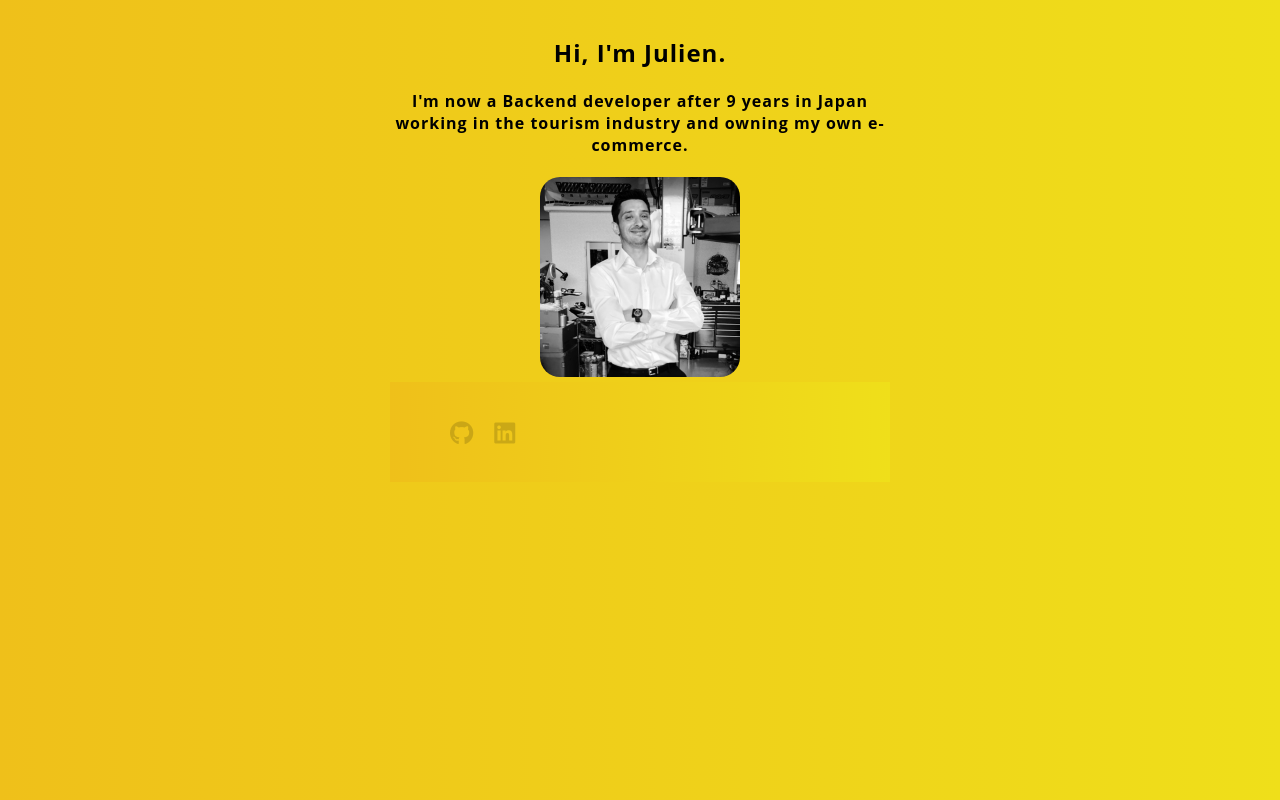
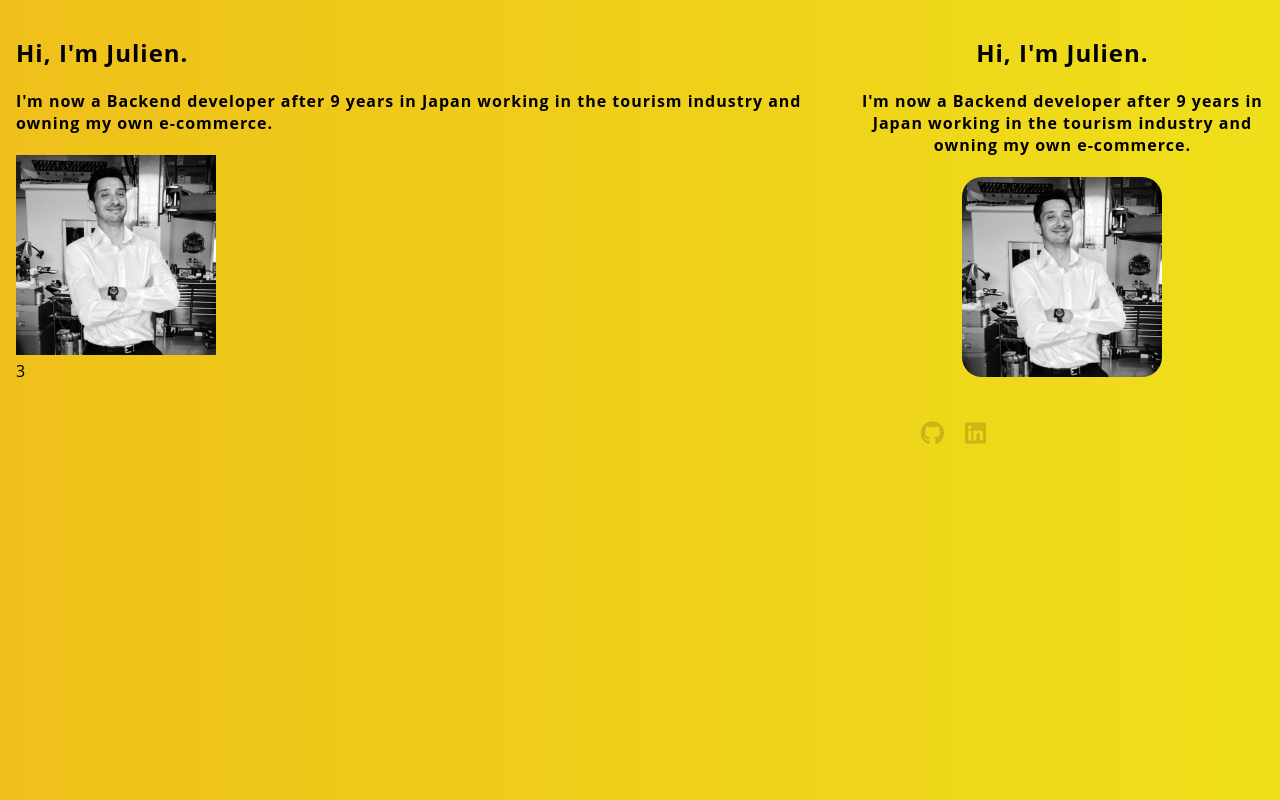
Before and after one commit to JulianThe0ne/profile, a plain HTML site: page index.html in a window 1280 px wide. Drawn offline with Linux system fonts and the light colour scheme.

Commit message:
flex-container

```diff
--- a/index.html
+++ b/index.html
@@ -8,6 +8,15 @@
     <meta name="viewport" content="width=device-width, initial-scale=1">
   </head>
   <body>
+    <div class="flex-container">
+      <div class="header">
+        <h2>Hi, I'm Julien.</h2>
+        <h4>I'm now a Backend developer after 9 years in Japan working in the tourism industry and owning my own e-commerce.</h4>
+      <div>
+        <img src="images/1662983371648.jpeg" width = "200px" alt="A picture of Julien standing in black & white">
+      </div>
+      <div>3</div>
+    </div>
     <div class="container">
       <div class="header">
         <h2>Hi, I'm Julien.</h2>
--- a/style.css
+++ b/style.css
@@ -43,6 +43,11 @@ a {
   .header > img {
     border-radius: 20px;
   }
+
+  .flex-container {
+    display: flex;
+    justify-content: center;
+  }
   /* or */
   /* .card {
     background: white;
@@ -54,7 +59,7 @@ a {
   } */
   .footer {
     /* background: #F4F4F4; */
-    background: linear-gradient(90deg, rgb(239, 192, 26) 0%, rgb(239, 223, 26) 100%);
+    /* background: linear-gradient(90deg, rgb(239, 192, 26) 0%, rgb(239, 223, 26) 100%); */
     display: flex;
     align-items: center;
     justify-content: space-between;
```
